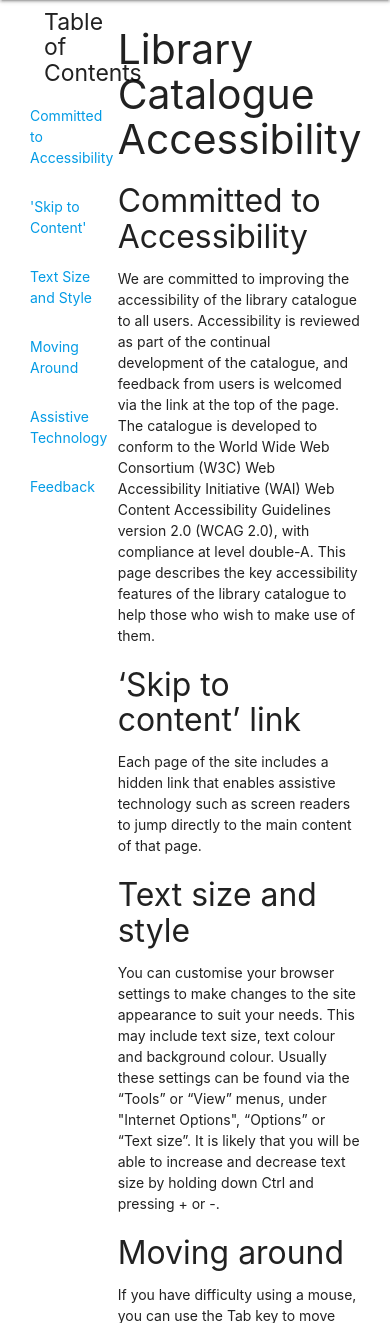
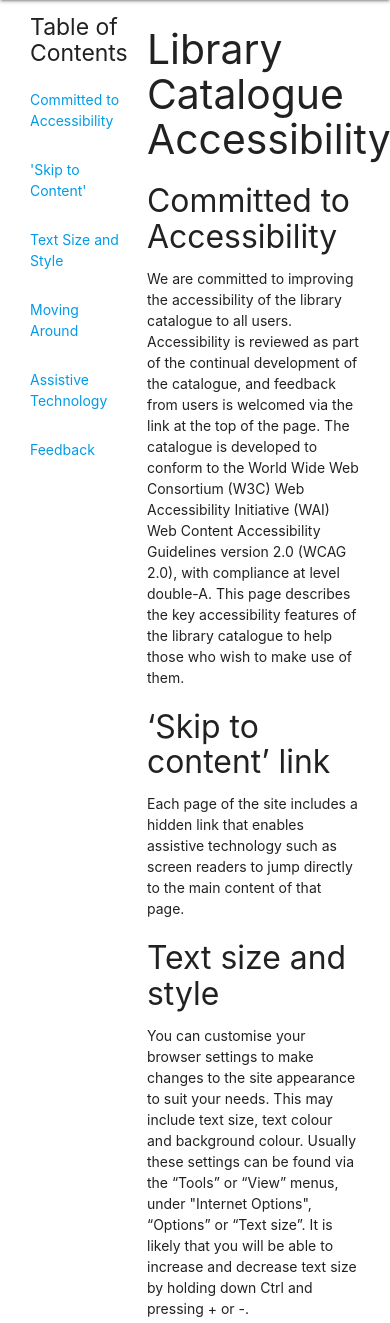
Before and after one commit to Alphaa2k/FinalProject, a PHP site: page /accessibility.php in a window 390 px wide. Shown: the part 56-1379 px from the top of the page. Run offline with PHP 8.4, Linux system fonts and the light colour scheme.

Commit message:
Responsiveness tweaks

```diff
--- a/accessibility.php
+++ b/accessibility.php
@@ -51,7 +51,7 @@
 
 <div class="container">
   <div class="row">
-    <div class="col s3 m3 l4">
+    <div class="col s4 m3 l4">
       <h5>Table of Contents</h5>
       <div class="section">
         <a href="#committedtoaccessibility">Committed to Accessibility</a>
@@ -73,7 +73,7 @@
       </div>
     </div>
 
-    <div class="col s9 m9 l8">
+    <div class="col s8 m9 l8">
       <h3>Library Catalogue Accessibility</h3>
 
       <h4 id="committedtoaccessibility">Committed to Accessibility</h4>
--- a/css/access.css
+++ b/css/access.css
@@ -25,11 +25,6 @@
   text-align: left;
 }
 
-h5{
-  padding-left: 14px;
-  margin: 10px 5px 5px 0px;
-}
-
 p{
   text-align: left;
 }
```
Also changed, not shown: search.php (+4 -4 lines).
